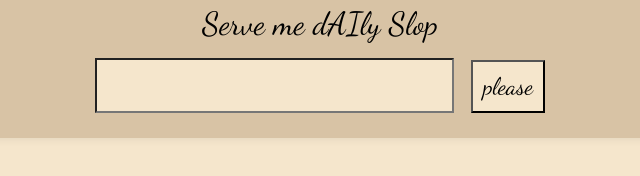
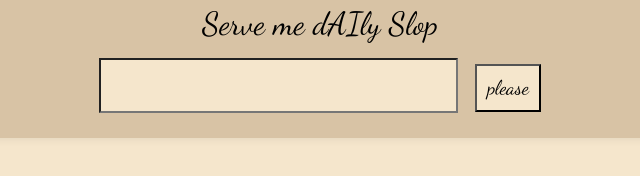
Before and after one commit to braddv/dailyslop, a plain HTML site: page index.html in a window 1280 px wide. Shown: the part 564-740 px from the top of the page, 320-960 px from the left. Drawn offline with Linux system fonts and the light colour scheme.

Commit message:
fix title2

```diff
--- a/index.html
+++ b/index.html
@@ -4,7 +4,7 @@
     <meta charset="UTF-8">
     <meta name="viewport" content="width=device-width, initial-scale=1.0">
     <link href="https://fonts.googleapis.com/css2?family=Dancing+Script&display=swap" rel="stylesheet">
-    <title>dAIly Slop</title>
+    <title>dAily Slop</title>
     <style>
         body {
             font-family: 'Dancing Script', cursive;
@@ -36,7 +36,7 @@
         }
         button {
             padding: 10px;
-            font-size: 24px;
+            font-size: 20px;
             margin: 5px;
             background-color: #f5e6cc;
             font-family: 'Dancing Script', cursive;
```
